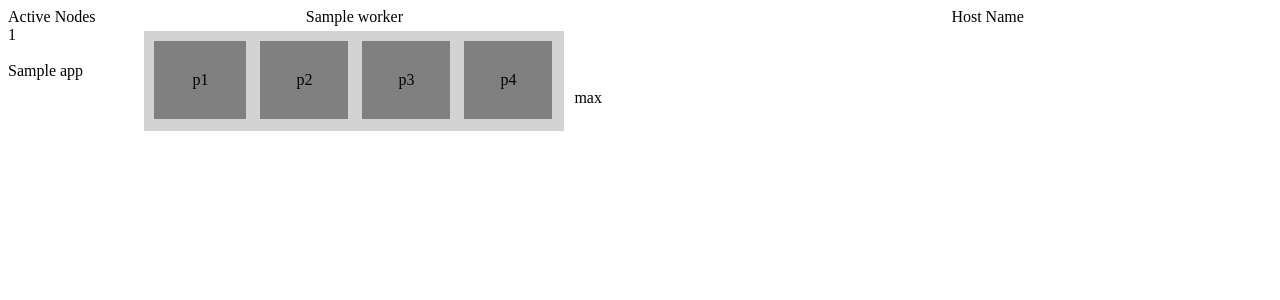
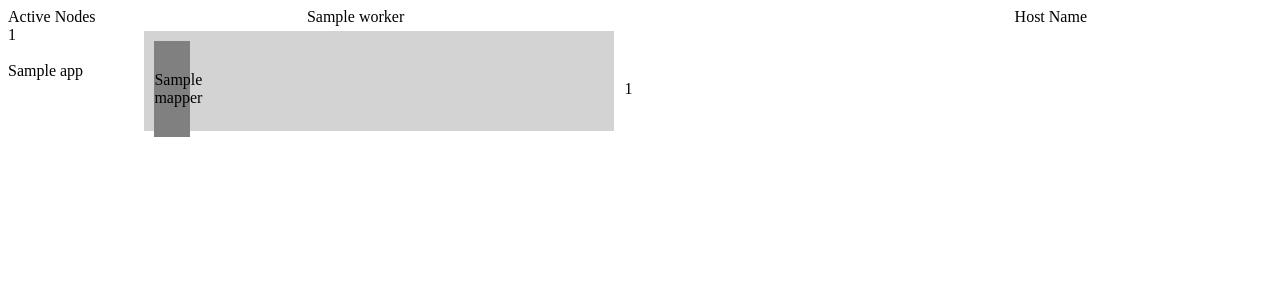
Before and after one commit to bconfiden2/MR-monitoring-system, a Flask app: template templates/index.html in a window 1280 px wide. Shown: the top 300 px of the page. Run offline with Flask 2, Linux system fonts and the light colour scheme; the template is opened without the code that fills it: most values are stand-ins (such as "Sample title", 1, 10 or a date in 2020); parts of the project's set-up code (start-up, migrations or seed data) failed here and were passed over.

Commit message:
[#15] 진행률 박스 크기 조정

```diff
--- a/static/css/index.css
+++ b/static/css/index.css
@@ -11,15 +11,20 @@ div.info{
 
 
 div.mapper{
-    width: 45%;
+    width: 35%;
     float:left;
     text-align : center;
     /* border: 1px solid black; */
 
 }
 
+.hostname{
+    display: table;
+    height: auto;
+}
+
 .box1{
-    width: 400px;
+    width: 450px;
     height: 50px;
     margin-left: 10px;
     margin-right: 10px;
@@ -31,64 +36,28 @@ div.mapper{
     background-color: lightgrey;
 }
 
-/* .tasks{
-    width:8%;
-    padding: 30px;
-    border-width: 10px;
-    float: left;
-    background-color: grey;
-
-} */
 
 .p1{
     width:8%;
     /* height: 40px; */
     /* margin-bottom: 20px; */
-    padding: 30px;
+    padding-top: 30px;
+    padding-bottom: 30px;
     border-width: 10px;
+    margin-right: 14px;
     float: left;
     background-color: grey;
 
 }
 
-.p2{
-    width:7%;
-    /* height: 40px; */
-    /* margin-bottom: 20px; */
-    margin-left: 14px;
-    padding: 30px;
-    border-width: 10px;
+div.blank{
+    width: 20%;
     float: left;
-    background-color: grey;
-
-}
-
-.p3{
-    width:7%;
-    /* height: 40px; */
-    /* margin-bottom: 20px; */
-    margin-left: 14px;
-    padding: 30px;
-    border-width: 10px;
-    float: left;
-    background-color: grey;
-
-}
-
-.p4{
-    width:7%;
-    /* height: 40px; */
-    /* margin-bottom: 20px; */
-    margin-left: 14px;
-    padding: 30px;
-    border-width: 10px;
-    float: left;
-    background-color: grey;
-
+    text-align : center;
 }
 
 div.reducer{
-    width: 45%;
+    width: 35%;
     float: right;
     text-align : center;
     /* border: 1px solid black; */
@@ -101,11 +70,6 @@ div.vl {
     height: 500px;
 }
 
-.hostname{
-    display: table;
-    height: auto;
-
-}
 
 .max{
     display: table-cell;
--- a/templates/index.html
+++ b/templates/index.html
@@ -24,37 +24,30 @@
 
         <!-- Mapper Progress -->
         <div class="mapper">
-        {% for i in data.workers %}
+        {% for i in range(data.workers|length) %}
+            {{ data.workers[i] }}<br>
             <div class="hostname">
-                {{ i }}<br>
                 <div class="box1">
-                    <!-- box1<br> -->
-                    <div class="tasks">
-                        <div class="p1">
-                            p1
-                        </div>
+                    {% for map_tasks in data.mappers[i] %}
 
-                        <div class="p2">
-                            p2
-                        </div>
-                        <div class="p3">
-                            p3
-                        </div>
-                        <div class="p4">
-                            p4
-                        </div>
-                    </div>
+                            <div class="p1">
+                                {{ map_tasks }}
+                            </div>
+                    {% endfor %}
                 </div>
 
                 <div class="max">
-                    <br>
-                    <br>
-                    max
+                    {{ data.mappers[i]|length }}
                 </div>
 
 
             </div>
+
         {% endfor %}
+        </div>
+
+        <div class="blank">
+            <br>
         </div>
 
 
```
